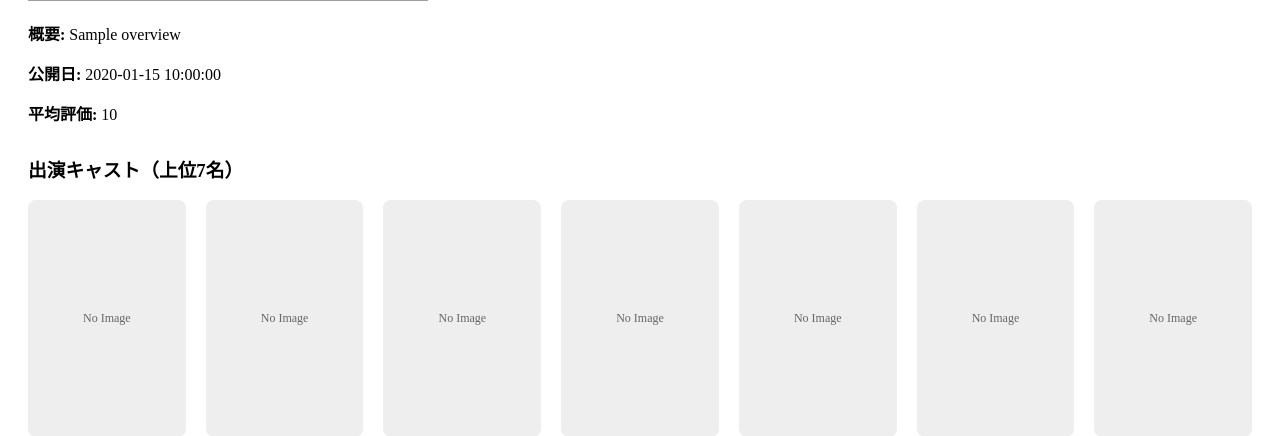
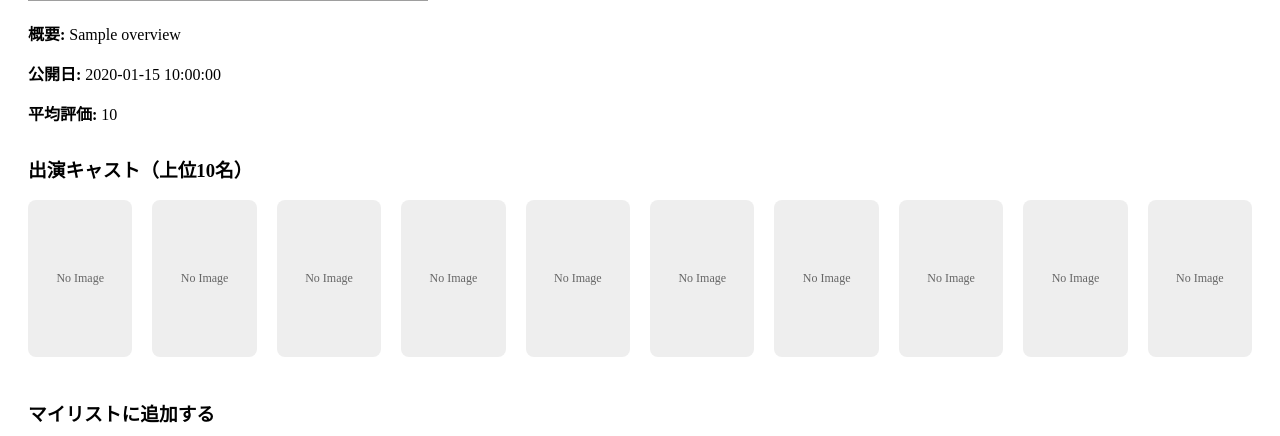
Before and after one commit to htykruffy/movie-app, a Flask app: page /movie/1 in a window 1280 px wide. Shown: the part 479-915 px from the top of the page. Run offline with Flask 3, Linux system fonts and the light colour scheme; the visitor is signed in with stand-in values (Sample User, id 1); a database or web service that is not in the repository returns one stand-in record (values such as "Sample title"); data that the repository does not hold is empty; some libraries are stand-ins or nearby versions; grey boxes are pictures that could not be loaded.

Commit message:
変更済み

```diff
--- a/app.py
+++ b/app.py
@@ -137,7 +137,7 @@ def movie_detail(movie_id):
     credits_url = f"https://api.themoviedb.org/3/movie/{movie_id}/credits"
     credits_res = requests.get(credits_url, params={"api_key": TMDB_API_KEY, "language": "en-US"})
     credits_data = credits_res.json()
-    cast_list = credits_data.get("cast", [])[:7]  # 上位7名
+    cast_list = credits_data.get("cast", [])[:10]  # 上位10名
 
     with get_db() as db:
         with db.cursor(cursor_factory=psycopg2.extras.DictCursor) as cur:
--- a/templates/detail.html
+++ b/templates/detail.html
@@ -34,7 +34,7 @@
 
         <!-- キャスト表示ブロック ここから -->
         <div class="cast-section">
-            <h3>出演キャスト（上位7名）</h3>
+            <h3>出演キャスト（上位10名）</h3>
             <div class="cast-grid">
                 {% for cast in cast_list %}
                     <div class="cast-item">
```
